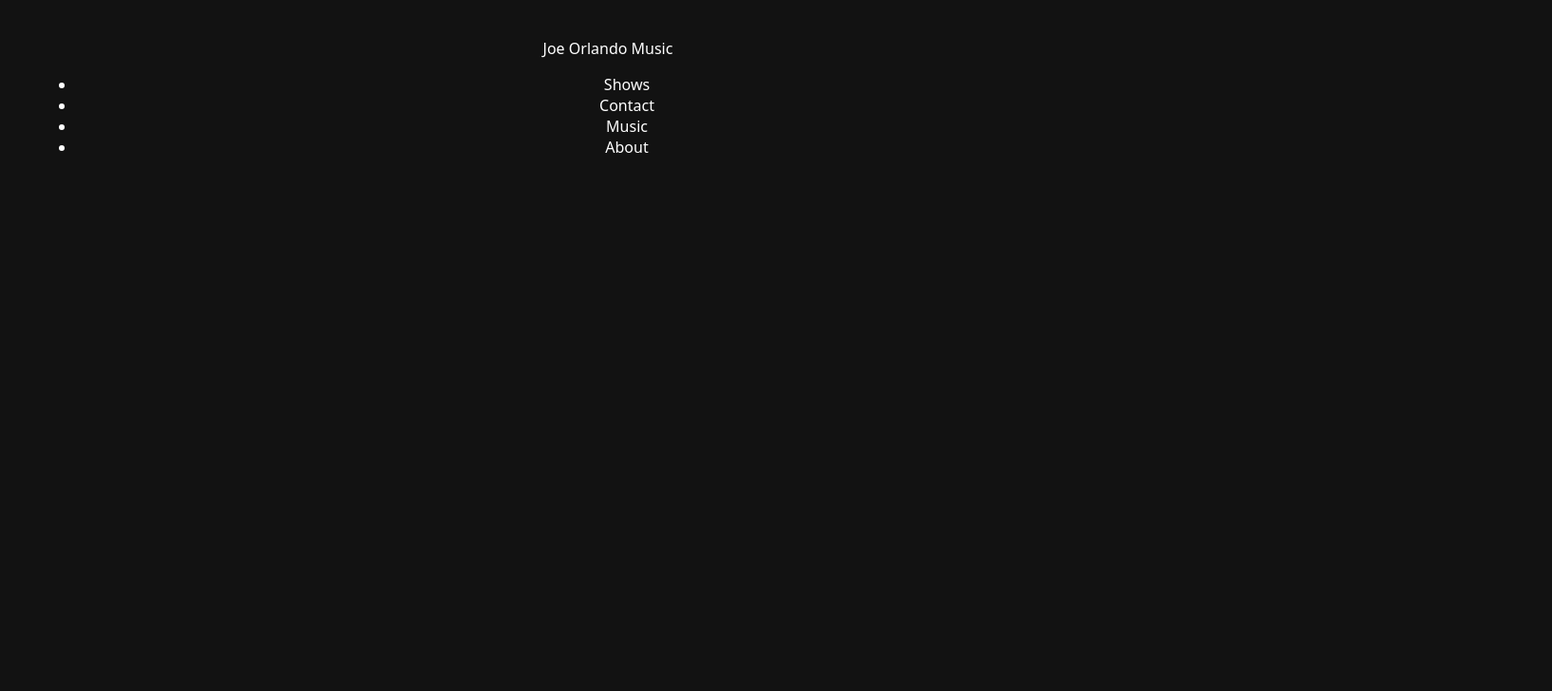
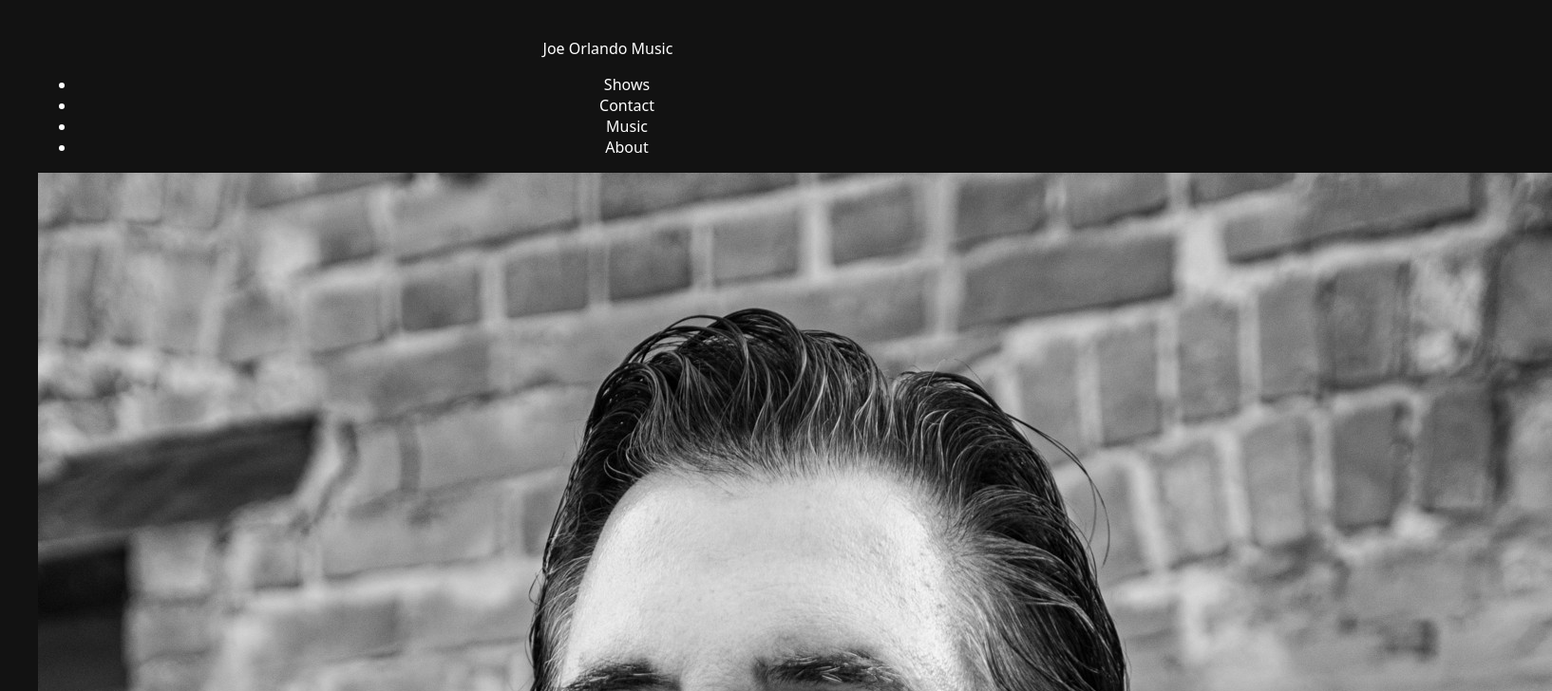
Before and after one commit to Robertjo97/JoeOrlandoMusic, a React (Vite) app: page / in a window 1280 px wide. Shown: the top 728 px of the page at 95% size, 1634 px wide, since content can reach past the window. Built offline with nearby package versions, Linux system fonts and the light colour scheme.

Commit message:
add image

```diff
--- a/src/App.jsx
+++ b/src/App.jsx
@@ -1,5 +1,6 @@
 import Header from "./components/Header";
 import NavBar from "./components/Navbar";
+import Image from "./components/Image";
 import "./App.css";
 
 function App() {
@@ -7,6 +8,7 @@ function App() {
     <div className="container">
       <Header />
       <NavBar />
+      <Image />
     </div>
   );
 }
--- /dev/null
+++ b/src/components/Image.jsx
@@ -0,0 +1,11 @@
+import joeImage from '../assets/BIO-4.png'
+
+const Image = () => {
+  return (
+    <div className="image">
+      <img src={joeImage} alt="Picture of Joe Orlando"></img>
+    </div>
+  );
+};
+
+export default Image;
```
Also changed, not shown: src/assets/BIO-4.png (renamed from src/assets/BIO-4.jpg).
